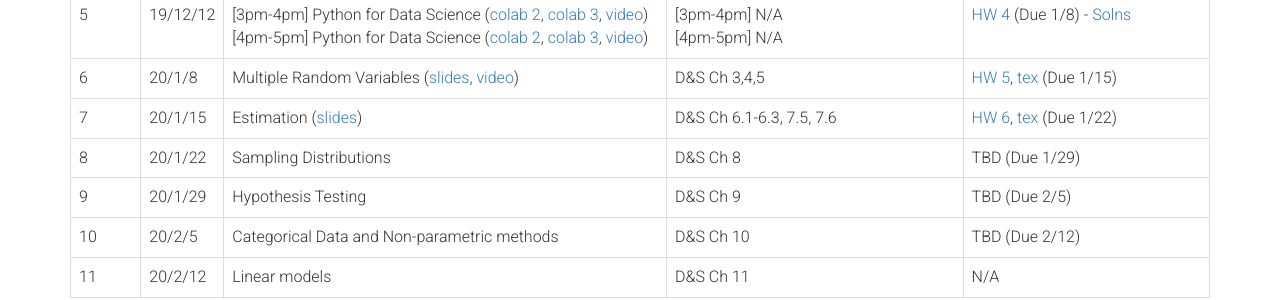
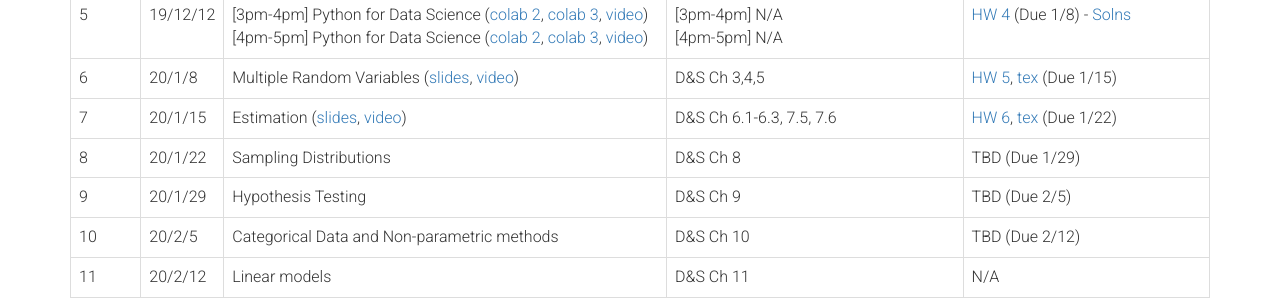
Before and after one commit to talisstats/talisstats.github.io, a Jekyll site: the page syllabus.html, which Jekyll copies as it is, in a window 1280 px wide. Shown: the part 982-1282 px from the top of the page. Built offline with Jekyll 4.4.1, drawn with Linux system fonts in a browser that asks for light colours; nearby versions of some CDN libraries.

Commit message:
Adds link for lec7 video

```diff
--- a/syllabus.html
+++ b/syllabus.html
@@ -181,7 +181,7 @@
     <td>7</td>
     <td>20/1/15 </td>
     <td>
-       Estimation (<a href="assets/slides/lec7.pdf">slides</a>)
+       Estimation (<a href="assets/slides/lec7.pdf">slides</a>, <a href="https://youtu.be/2Lo55z2U_vs">video</a>)
     </td>
     <td>
       D&S Ch 6.1-6.3, 7.5, 7.6
```
Also changed, not shown: 1 other file.
